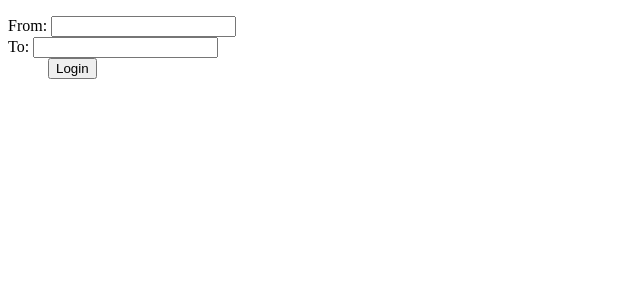
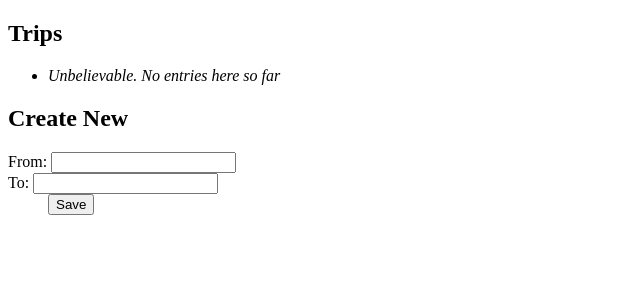
Before and after one commit to jambroo/worlds_collide, a Flask app: page / in a window 1280 px wide. Shown: the top 300 px of the page, without its empty margins (0-640 px from the left). Run offline with Flask 2, Linux system fonts and the light colour scheme; data that the repository does not hold is empty.

Commit message:
template updated to have input fields to save to Cassandra.

```diff
--- a/worlds_collide/__init__.py
+++ b/worlds_collide/__init__.py
@@ -1,5 +1,6 @@
 from flask import Flask, request, session, g, redirect, url_for, abort, \
      render_template, flash
+from cassandra.cluster import Cluster
 
 from .models.trip import Trip
 
@@ -9,8 +10,14 @@ app.config.from_envvar('WORLDS_COLLIDE_SETTINGS')
 
 @app.route('/')
 def main():
-    session['username'] = "james"
-    return render_template('index.html')
+    cluster = Cluster()
+    session = cluster.connect()
+    session.set_keyspace('trips')
+    rows = session.execute('SELECT id, from_place, to_place FROM trips')
+    # for trip in rows:
+        # print("heh: "+str(trip.id))
+
+    return render_template('index.html', trips=rows)
 
 @app.route('/new', methods=['POST'])
 def new():
@@ -18,6 +25,11 @@ def new():
         try:
             trip = Trip(request.form["from"], request.form["to"])
             flash("New entry was submitted: %s" % trip.display())
+
+            cluster = Cluster()
+            session = cluster.connect()
+            session.set_keyspace('trips')
+            session.execute("INSERT INTO trips (id, from_place, to_place) VALUES (uuid(), %s, %s)", (request.form["from"], request.form["to"], ))
         except:
             flash("An error ocurred while submitting trip.")
     return redirect(url_for('main'))
--- a/worlds_collide/templates/index.html
+++ b/worlds_collide/templates/index.html
@@ -1,11 +1,20 @@
 {% extends "layout.html" %}
 {% block body %}
+  <h2>Trips</h2>
+  <ul>
+  {% for entry in trips %}
+    <li>{{ entry.from_place }} -&gt; {{ entry.to_place }}
+  {% else %}
+    <li><em>Unbelievable.  No entries here so far</em>
+  {% endfor %}
+  </ul>
+  <h2>Create New</h2>
   {% if error %}<p class=error><strong>Error:</strong> {{ error }}{% endif %}
   <form action="{{ url_for('new') }}" method=post>
     <dl>
       <dt>From: <input type=text name=from>
       <dt>To: <input type=text name=to>
-      <dd><input type=submit value=Login>
+      <dd><input type=submit value=Save>
     </dl>
   </form>
 {% endblock %}
```
Also changed, not shown: README.md (added), 2 other files.
